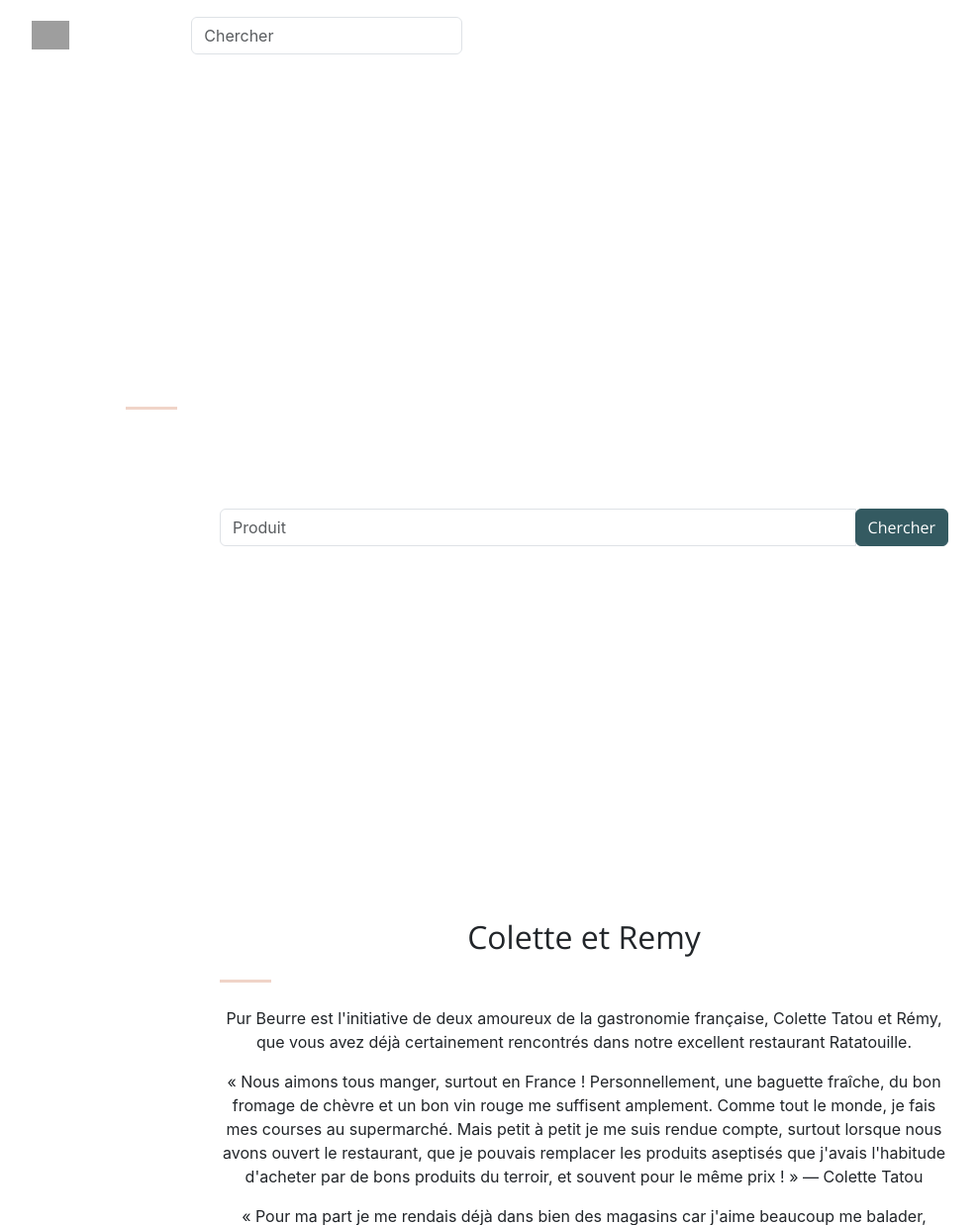
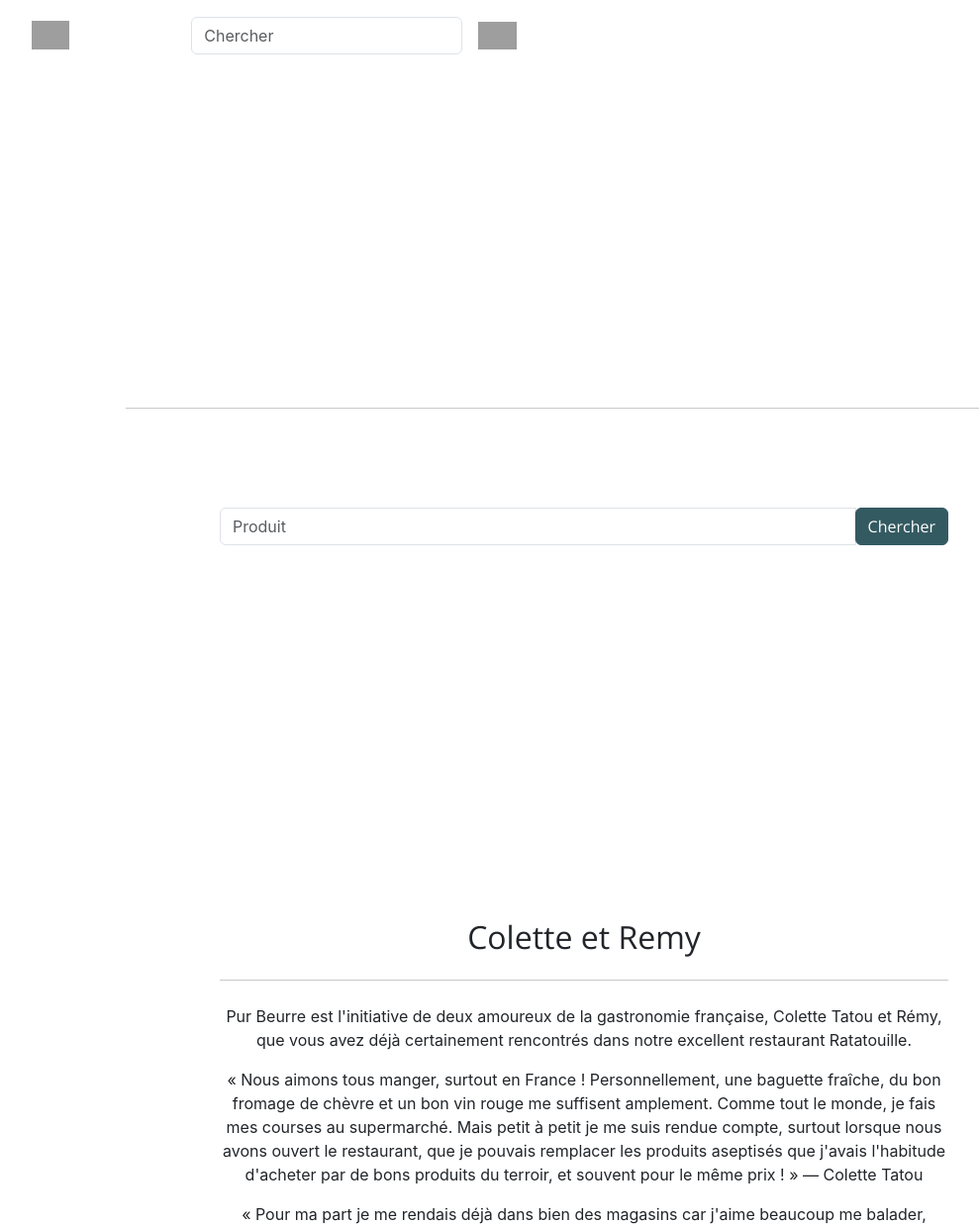
Before and after one commit to isottellina/p11-purbeurre-fix, a Django app: page / in a window 1280 px wide. Shown: the top 1238 px of the page at 99% size, without its empty margins (50-1039 px from the left). Run offline with Django 3.2, Linux system fonts and the light colour scheme; the visitor is signed in with stand-in values (Sample User, id 1); style sheets or scripts are compiled from the project's sources; some libraries are stand-ins or nearby versions; some web fonts are replaced; grey boxes are pictures that could not be loaded.

Commit message:
Added gravatar capabilities

```diff
--- a/home/templates/home/_about.html
+++ b/home/templates/home/_about.html
@@ -5,7 +5,7 @@
     <div class="row justify-content-center">
       <div class="col-lg-8 text-center">
         <h2 class="mt-0">Colette et Remy</h2>
-        <hr class="divider my-4" />
+        <hr class="solid my-4" />
 	<div class="mb-5">
           <p class="mb-3">
 	    Pur Beurre est l'initiative de deux amoureux de la gastronomie française, Colette Tatou et Rémy, que vous avez déjà certainement rencontrés dans notre excellent restaurant Ratatouille.
--- a/home/templates/home/_contact.html
+++ b/home/templates/home/_contact.html
@@ -3,7 +3,7 @@
     <div class="row justify-content-center">
       <div class="col-lg-8 text-center">
         <h2 class="mt-0">Contactez-nous !</h2>
-        <hr class="divider my-4" />
+        <hr class="solid my-4" />
         <p class="text-muted mb-5">Si vous avez des idées, n'hésitez pas à nous contacter !</p>
       </div>
     </div>
--- a/home/templates/home/_masthead.html
+++ b/home/templates/home/_masthead.html
@@ -3,7 +3,7 @@
     <div class="row h-100 align-items-center justify-content-center text-center">
       <div class="col-lg-10 align-self-end">
         <h1 class="text-uppercase text-white font-weight-bold">Du gras, oui, mais de qualité !</h1>
-        <hr class="divider my-4" />
+        <hr class="solid my-4" />
       </div>
       <div class="col-lg-8 align-self-baseline">
         <p class="text-white-75 font-weight-light mb-5">Trouvez un produit de substitution pour ceux que vous consommez tous les jours</p>
--- a/home/templates/home/legal.html
+++ b/home/templates/home/legal.html
@@ -10,7 +10,7 @@
     <div class="row justify-content-center">
       <div class="col-lg-8 text-center">
         <h2 class="mt-0">Crédits</h2>
-        <hr class="divider my-4" />
+        <hr class="solid my-4" />
 	<div class="mb-5">
 	  <ul>
 	    <li>
--- a/products/templates/products/info.html
+++ b/products/templates/products/info.html
@@ -11,7 +11,7 @@
     <div class="row justify-content-center">
       <div class="col-lg-8">
         <h2 class="mt-0 text-center">{{ product.name }}</h2>
-        <hr class="divider my-4" />
+        <hr class="solid my-4" />
 	<div class="mb-5 container">
 	  <div class="row justify-content-center">
 	    <div class="col-lg-6 text-center">
--- a/products/templates/products/search.html
+++ b/products/templates/products/search.html
@@ -10,7 +10,7 @@
     <div class="row justify-content-center">
       <div class="col-lg-8">
         <h2 class="mt-0 text-center">Cherchez un produit !</h2>
-        <hr class="divider my-4" />
+        <hr class="solid my-4" />
 	<div class="mb-5 container">
 
 	  <form class="container needs-validation" action="{% url 'products:search' %}" method="get" novalidate>
--- a/products/templates/products/search_results.html
+++ b/products/templates/products/search_results.html
@@ -10,7 +10,7 @@
     <div class="row justify-content-center">
       <div class="col-lg-8">
         <h2 class="mt-0 text-center">Résultats</h2>
-        <hr class="divider my-4" />
+        <hr class="solid my-4" />
 	<div class="container text-center">
 	  <div class="row justify-content-center">
 	    {% if results|length == 0 %}
--- a/products/templates/products/substitute.html
+++ b/products/templates/products/substitute.html
@@ -16,7 +16,7 @@
 	  <strong>Note</strong> : Vous ne pouvez pas sauvegarder des ingrédients sans être connecté(e)
 	</h6>
 	{% endif %}
-        <hr class="divider my-4" />
+        <hr class="solid my-4" />
 	<div class="container text-center">
 	  <div class="row">
 	    {% for product in substitutes %}
--- a/static/scss/_purbeurre.scss
+++ b/static/scss/_purbeurre.scss
@@ -3,7 +3,7 @@
 // Filename: _purbeurre.scss
 // Author: Louise <louise>
 // Created: Sun Apr 26 21:36:56 2020 (+0200)
-// Last-Updated: Wed Apr 29 00:22:14 2020 (+0200)
+// Last-Updated: Wed Jun 17 20:04:05 2020 (+0200)
 //           By: Louise <louise>
 //
 
@@ -12,10 +12,16 @@
     vertical-align: top;
 }
 
-.nav-link > svg {
-    height: 1em;
-    width: 1.25em;
-    fill: white;
+.nav-link {
+    img {
+	height: 2em;
+    }
+
+    svg {
+	height: 1em;
+	width: 1.25em;
+	fill: white;
+    }
 }
 
 .img-search-container {
--- a/templates/404.html
+++ b/templates/404.html
@@ -9,7 +9,7 @@
     <div class="row justify-content-center">
       <div class="col-lg-8">
         <h2 class="mt-0 text-center">Page non trouvée</h2>
-        <hr class="divider my-4" />
+        <hr class="solid my-4" />
 	<div class="mb-5 container">
 	  La page que vous cherchez n'existe pas. Vérifiez l'adresse, ou
 	  faites peut-être un pas en arrière.
--- a/templates/_navbar.html
+++ b/templates/_navbar.html
@@ -1,4 +1,5 @@
 {% load static %}
+{% load gravatar %}
 
 <nav class="navbar navbar-dark navbar-expand-lg fixed-top py-3" id="mainNav">
   <div class="container">
@@ -18,7 +19,7 @@
 	<!-- My account-->
         <li class="nav-item">
 	  <a class="nav-link" href="{% url 'users:account' %}" title="Mon compte">
-	    <i class="fas fa-fw fa-user"></i>
+	    <img src="{{ request.user.email|gravatar_url }}" />
 	    <span class="d-lg-none">Mon compte</span>
 	  </a>
 	</li>
--- a/templates/base.html
+++ b/templates/base.html
@@ -32,7 +32,7 @@
 	<div class="row h-100 align-items-center justify-content-center text-center">
 	  <div class="col-lg-10 align-self-end">
             <h1 class="text-uppercase text-white font-weight-bold">{% block masttitle %}{% endblock %}</h1>
-            <hr class="divider my-4" />
+            <hr class="solid my-4" />
 	  </div>
 	</div>
       </div>
--- a/users/templates/users/edit_account.html
+++ b/users/templates/users/edit_account.html
@@ -9,7 +9,7 @@
     <div class="row justify-content-center">
       <div class="col-lg-8">
         <h2 class="mt-0 text-center">Éditer mon compte</h2>
-        <hr class="divider my-4" />
+        <hr class="solid my-4" />
 	<div class="mb-5">
 
 	  <form class="container needs-validation" action="{% url 'users:edit_account' %}" method="post" novalidate>
--- a/users/templates/users/show_saved.html
+++ b/users/templates/users/show_saved.html
@@ -10,7 +10,7 @@
     <div class="row justify-content-center">
       <div class="col-lg-8">
         <h2 class="mt-0 text-center">Mes produits sauvegardés</h2>
-        <hr class="divider my-4" />
+        <hr class="solid my-4" />
 	<div class="container text-center">
 	  <div class="row justify-content-center">
 	    {% if products|length == 0 %}
--- a/users/templates/users/signin.html
+++ b/users/templates/users/signin.html
@@ -10,7 +10,7 @@
     <div class="row justify-content-center">
       <div class="col-lg-8">
         <h2 class="mt-0 text-center">Connectez-vous !</h2>
-        <hr class="divider my-4" />
+        <hr class="solid my-4" />
 	<div class="mb-5">
 	  <form class="container needs-validation" action="{% url 'users:signin' %}" method="post" novalidate>
 	    {% csrf_token %}
--- a/users/templates/users/signup.html
+++ b/users/templates/users/signup.html
@@ -10,7 +10,7 @@
     <div class="row justify-content-center">
       <div class="col-lg-8">
         <h2 class="mt-0 text-center">Formulaire d'inscription</h2>
-        <hr class="divider my-4" />
+        <hr class="solid my-4" />
 	<div class="mb-5">
 	  <form class="container needs-validation" action="{% url 'users:signup' %}" method="post" novalidate>
 	    {% csrf_token %}
--- /dev/null
+++ b/users/templatetags/gravatar.py
@@ -0,0 +1,24 @@
+# gravatar.py ---
+#
+# Filename: gravatar.py
+# Author: Louise <louise>
+# Created: Wed Jun 17 19:42:18 2020 (+0200)
+# Last-Updated: Wed Jun 17 19:59:50 2020 (+0200)
+#           By: Louise <louise>
+#
+import hashlib
+from urllib.parse import urlencode
+from django import template
+from django.utils.safestring import mark_safe
+
+register = template.Library()
+
+@register.filter
+def gravatar_url(email, size=40):
+    """
+    Returns the Gravatar URL for a given email.
+    """
+    return "https://www.gravatar.com/avatar/{user_hash}?{parameters}".format(
+        user_hash=hashlib.md5(email.lower().encode()).hexdigest(),
+        parameters=urlencode({'s':str(size)})
+    )
```
Also changed, not shown: users/templates/users/account.html (+10 -6 lines), users/templatetags/__init__.py (added).
